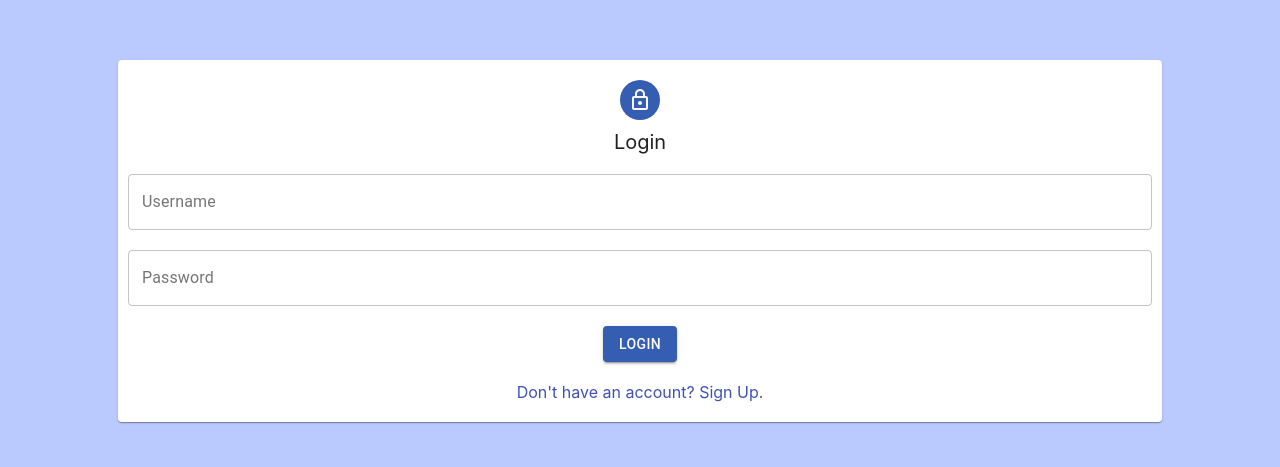
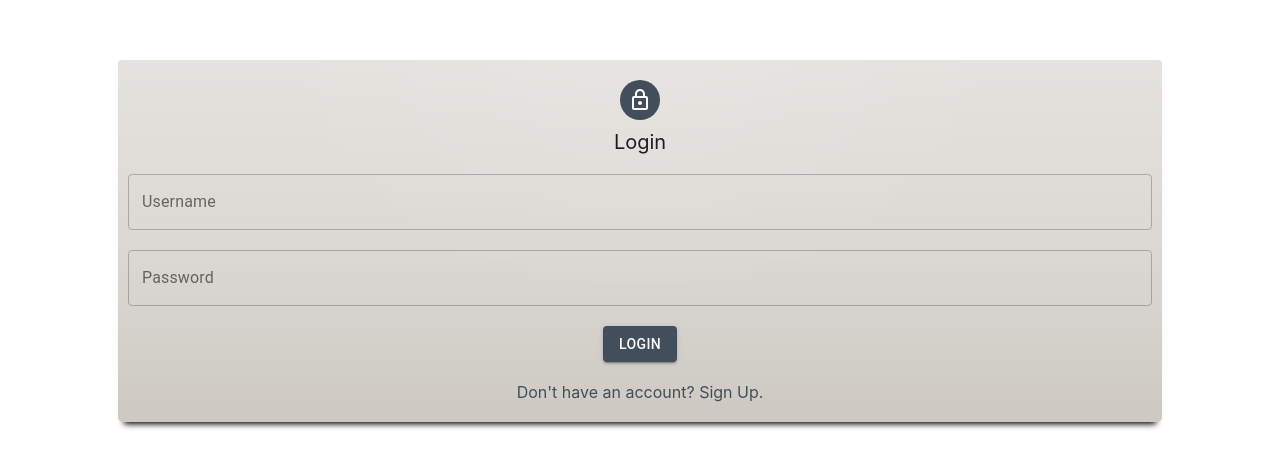
Before and after one commit to yashrajkakkad/lokal, a React (Create React App) app in the folder client/: page /login in a window 1280 px wide. Shown: the part 159-626 px from the top of the page. Built offline with nearby package versions, Linux system fonts and the light colour scheme.

Commit message:
chore: update login and sign up pages

```diff
--- a/client/src/containers/Login.js
+++ b/client/src/containers/Login.js
@@ -20,7 +20,7 @@
         justifyContent: "center",
         alignItems: "center",
         display: "flex",
-        backgroundColor: "#bac9fe",
+        backgroundColor: "white"
     },
     baseCard: {
         width: "80%",
@@ -29,9 +29,16 @@
         display: "flex",
         flexDirection: "column",
         alignItems: "center",
+        backgroundColor: "#DCD9D4",
+        backgroundImage:
+            "linear-gradient(to bottom, rgba(255,255,255,0.50) 0%, rgba(0,0,0,0.50) 100%), radial-gradient(at 50% 0%, rgba(255,255,255,0.10) 0%, rgba(0,0,0,0.50) 50%)",
+        backgroundBlendMode: "soft-light,screen",
+        boxShadow: "0 8px 6px -6px black",
+        borderBottomRightRadius: 5,
+        borderBottomLeftRadius: 5,
     },
     avatar: {
-        backgroundColor: "#355EB2",
+        backgroundColor: "#424E5B",
         marginBottom: 10,
     },
     cardTitle: {
@@ -48,10 +55,11 @@
         // display: "flex",
         // justifyContent: "center",
         // alignItems: "center",
-        backgroundColor: "#355EB2",
+        backgroundColor: "#424E5B",
         color: "#fafafa",
     },
     switch: {
+        color: "#424E5B",
         marginTop: 20,
     },
 });
--- a/client/src/containers/Signup.js
+++ b/client/src/containers/Signup.js
@@ -4,18 +4,18 @@
     Card,
     CircularProgress,
     Link,
-  TextField,
+    TextField
 } from "@material-ui/core";
 import FormControl from "@material-ui/core/FormControl";
 import InputLabel from "@material-ui/core/InputLabel";
 import MenuItem from "@material-ui/core/MenuItem";
 import Select from "@material-ui/core/Select";
-import { useDispatch } from "react-redux";
-
-import * as authActions from "../store/actions/auth";
 import { withStyles } from "@material-ui/core/styles";
 import { LockOutlined } from "@material-ui/icons";
 import React, { useState } from "react";
+import { useDispatch } from "react-redux";
+import * as authActions from "../store/actions/auth";
+
 
 const styles = (theme) => ({
     screen: {
@@ -24,7 +24,7 @@
         justifyContent: "center",
         alignItems: "center",
         display: "flex",
-    backgroundColor: "#bac9fe",
+        backgroundColor: "white",
     },
     baseCard: {
         width: "80%",
@@ -33,9 +33,16 @@
         display: "flex",
         flexDirection: "column",
         alignItems: "center",
+        backgroundColor: "#DCD9D4",
+        backgroundImage:
+            "linear-gradient(to bottom, rgba(255,255,255,0.50) 0%, rgba(0,0,0,0.50) 100%), radial-gradient(at 50% 0%, rgba(255,255,255,0.10) 0%, rgba(0,0,0,0.50) 50%)",
+        backgroundBlendMode: "soft-light,screen",
+        boxShadow: "0 8px 6px -6px black",
+        borderBottomRightRadius: 5,
+        borderBottomLeftRadius: 5,
     },
     avatar: {
-    backgroundColor: "#355EB2",
+        backgroundColor: "#424E5B",
         marginBottom: 10,
     },
     cardTitle: {
@@ -52,10 +59,11 @@
         // display: "flex",
         // justifyContent: "center",
         // alignItems: "center",
-    backgroundColor: "#355EB2",
+        backgroundColor: "#424E5B",
         color: "#fafafa",
     },
     switch: {
+        color: "#424E5B",
         marginTop: 20,
     },
     formControl: {
```
Lines whose indentation alone changed are shown as unchanged.
